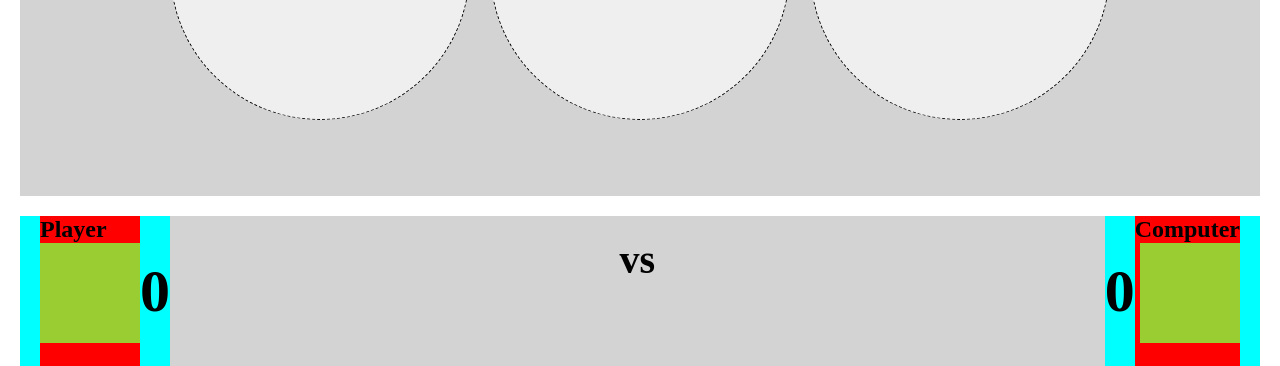
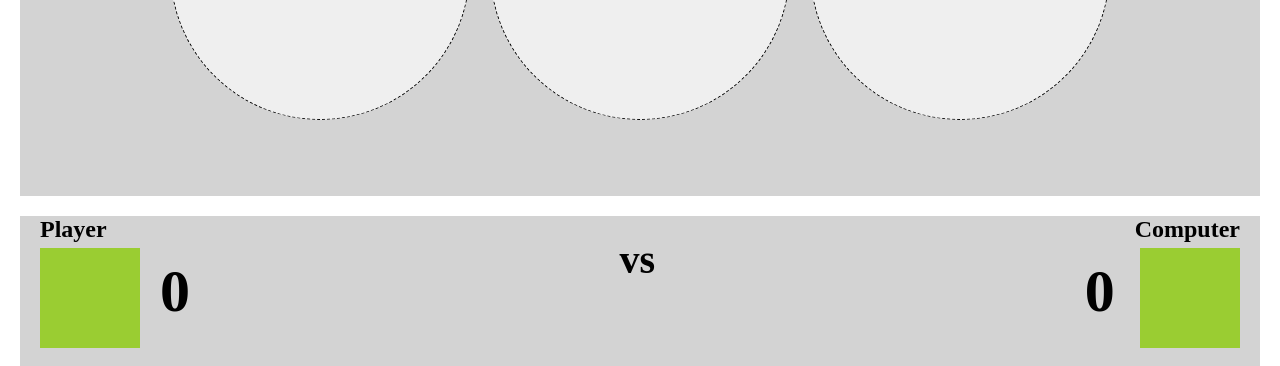
Before and after one commit to Stiliyan97/rock-paper-scissors, a plain HTML site: page index.html in a window 1280 px wide. Shown: the part 444-810 px from the top of the page. Drawn offline with Linux system fonts and the light colour scheme.

Commit message:
fix the result UI to look cleaner

```diff
--- a/style.css
+++ b/style.css
@@ -40,7 +40,7 @@
 
 #player,
 #computer {
-    background-color: aqua;
+
     display: flex;
 }
 
@@ -65,9 +65,10 @@
     align-items: center;
     font-size: 60px;
     font-weight: bold;
+    margin-right: 20px;
+    margin-left: 20px;
 }
 .current-move {
-    background-color: red;
     height: 150px;
     max-width: 100%;
 }
@@ -75,6 +76,7 @@
     width: 100px;
     height: 100px;
     background-color: yellowgreen;
+    margin-top: 5px;
 }
 
 .current-move-icon img {
```
